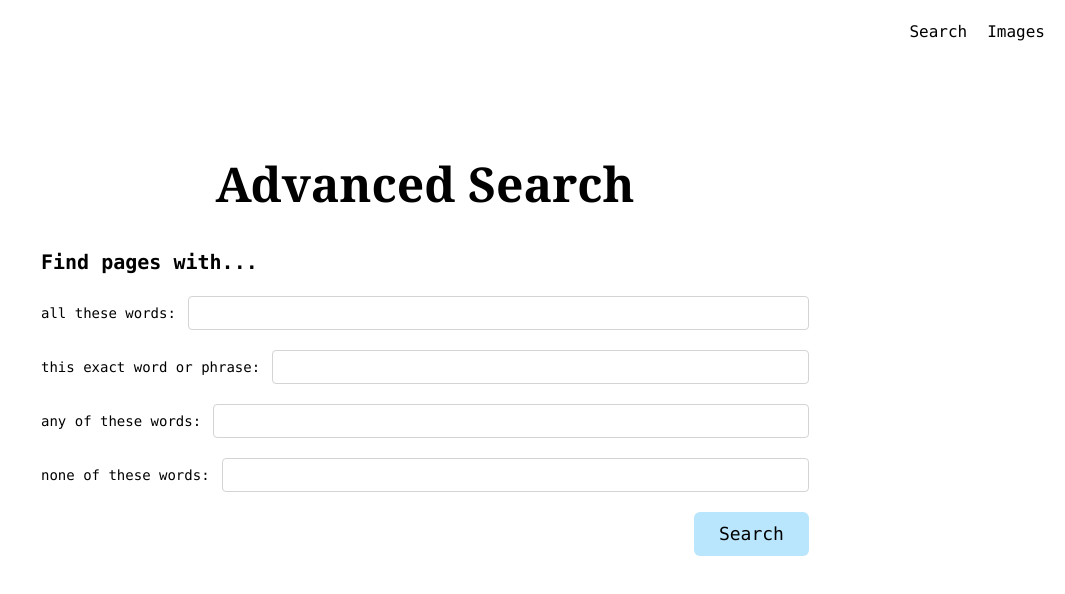
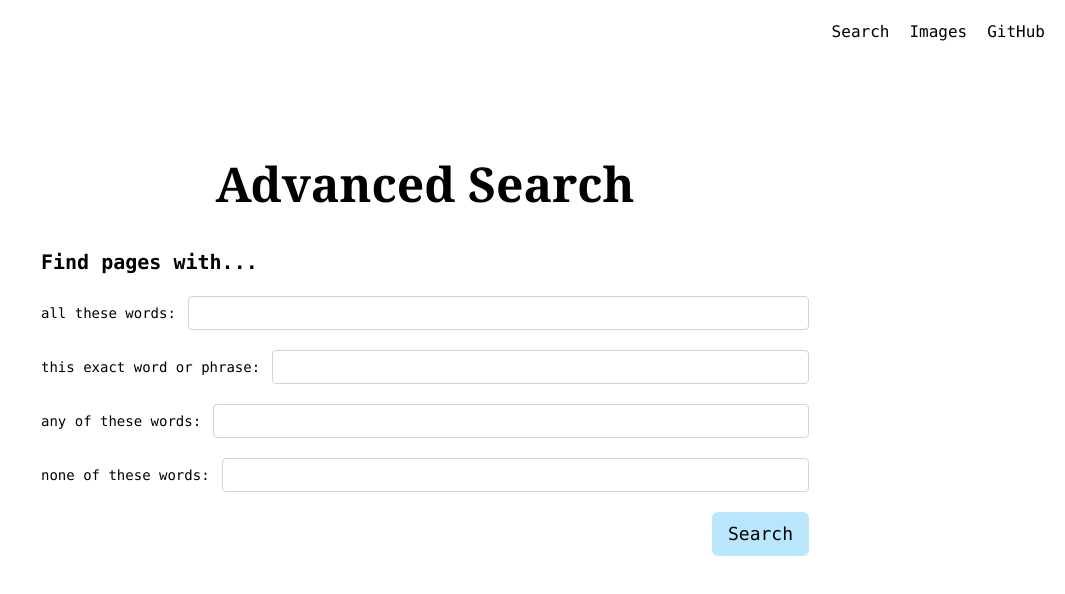
Before and after one commit to mancuoj/CS50W-search, a plain HTML site: page advanced.html in a window 1280 px wide. Shown: the whole page, without its empty margins (215-1280 px from the left). Drawn offline with nearby package versions, Linux system fonts and the light colour scheme.

Commit message:
add github link

```diff
--- a/advanced_search.html
+++ b/advanced.html
@@ -11,12 +11,9 @@
     <body>
         <nav>
             <ul class="flex justify-end gap-5 p-5 font-mono">
-                <li>
-                    <a href="./index.html" class="hover:underline">Search</a>
-                </li>
-                <li>
-                    <a href="./images.html" class="hover:underline">Images</a>
-                </li>
+                <li><a href="./index.html" class="hover:underline">Search</a></li>
+                <li><a href="./images.html" class="hover:underline">Images</a></li>
+                <li><a href="https://github.com/mancuoj/CS50W-search" class="hover:underline" target="_blank">GitHub</a></li>
             </ul>
         </nav>
 
@@ -68,7 +65,7 @@
                     <input
                         type="submit"
                         value="Search"
-                        class="w-[15%] bg-sky-200 rounded-md text-lg px-4 py-2 cursor-pointer hover:bg-sky-400"
+                        class="bg-sky-200 rounded-md text-lg px-4 py-2 cursor-pointer hover:bg-sky-400"
                     />
                 </div>
             </form>
```
Also changed, not shown: images.html (+3 -6 lines), index.html (+2 -1 lines), 1 other file.
